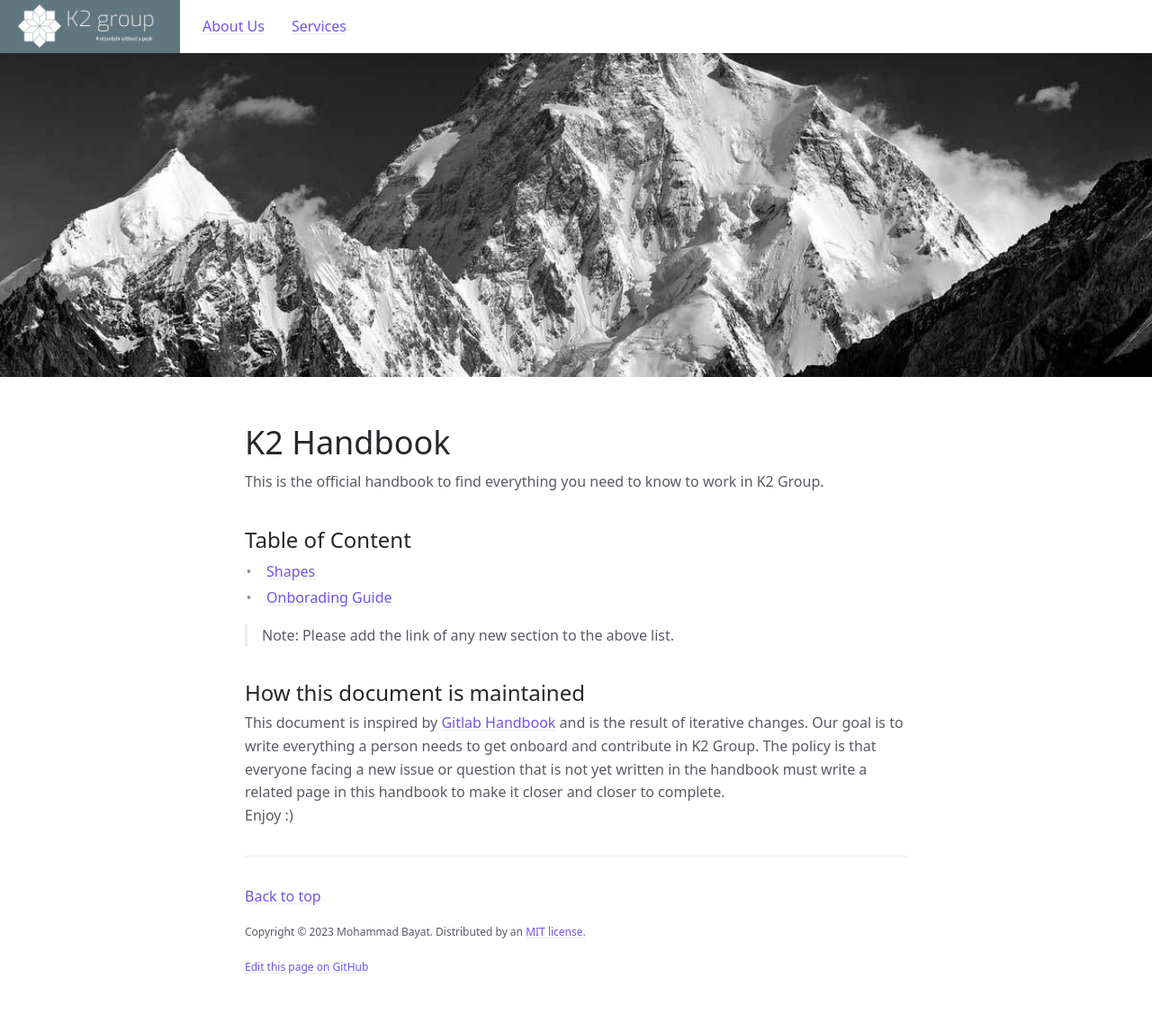
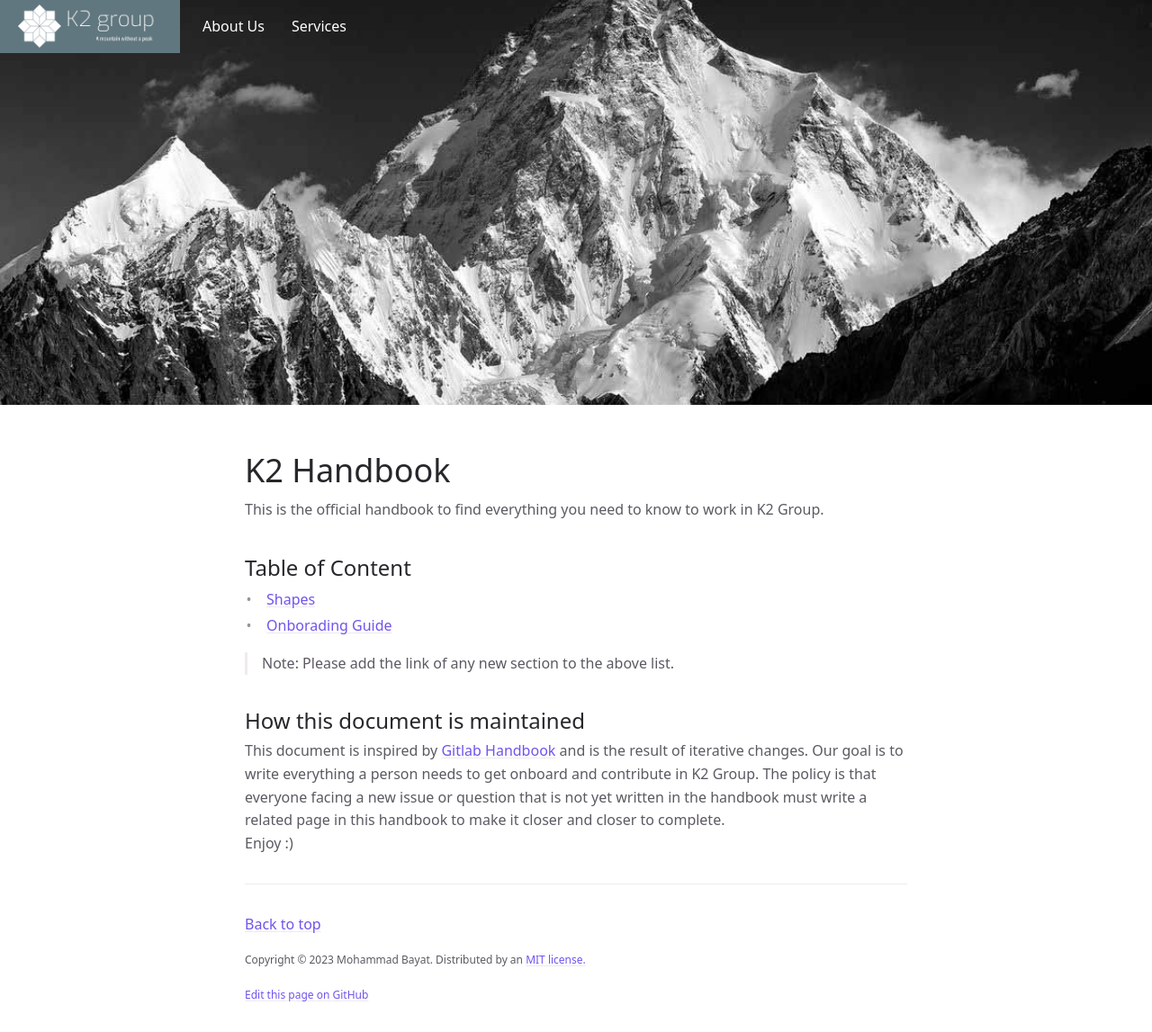
Before and after one commit to K2-Groups/k2-groups.github.io, a Jekyll site: the page built from index.md, in a window 1280 px wide. Shown: the whole page at 90% size. Built offline with Jekyll 4.4.1, drawn with Linux system fonts in a browser that asks for light colours; cached includes are drawn as plain includes; before the commit the page ends 1116 px from its top, so only the background shows below that.

Commit message:
Update home banner style

```diff
--- a/_includes/components/home_header.html
+++ b/_includes/components/home_header.html
@@ -1,3 +1,4 @@
+<div class="home_banner">
     <header id="main-header2" class="home-header">
         <nav>
             <div class="navbar-wrapper">
@@ -15,3 +16,4 @@
             </div>
         </nav>
     </header>
+</div>
--- a/_layouts/home.html
+++ b/_layouts/home.html
@@ -9,7 +9,6 @@ layout: table_wrappers
 <body>
   <a class="skip-to-main" href="#main-content">Skip to main content</a>
   {% include components/home_header.html %}
-  <div class="home_banner"></div>
   <div class="main" id="top">
     <div class="main-content-wrap">
       {% include components/breadcrumbs.html %}
--- a/_sass/custom/home_header.scss
+++ b/_sass/custom/home_header.scss
@@ -36,6 +36,11 @@
 
         li {
           padding: 0 15px;
+
+          > a {
+            color: white;
+            text-decoration: none;
+          };
         }
       }
     }
@@ -43,7 +48,7 @@
 }
 
 .home_banner {
-  height: 40vh;
+  height: 50vh;
   width: 100%;
   background-image: url("/assets/images/k2-home-page-banner.jpg");
   background-size: cover;
```
Lines whose indentation alone changed are shown as unchanged.
